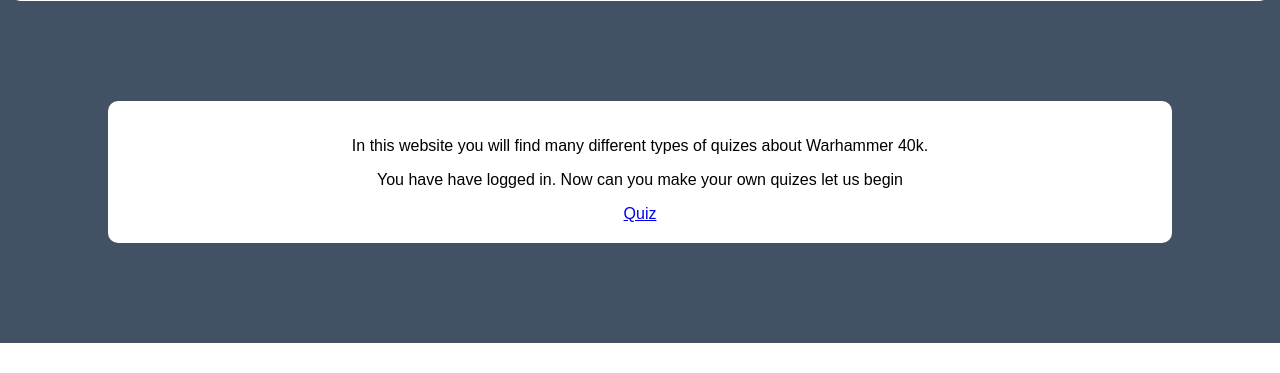
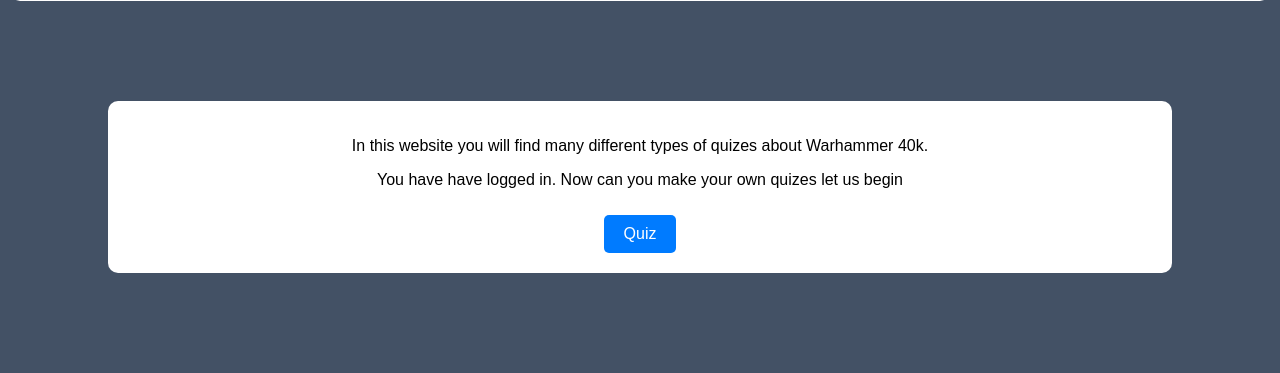
Before and after one commit to RoastPaper/Tverrfaglig_Oppgave, a PHP site: page /homepage.php in a window 1280 px wide; the page is wider, and only the part inside the window is pictured. Shown: the part 1081-1454 px from the top of that part. Before the commit the page ends 1424 px from the top of that part, so only its background shows below. Run offline with PHP 8.4, Linux system fonts and the light colour scheme; the visitor is signed in with stand-in values (Sample User, id 1).

Commit message:
Stylet knappen quiz.

```diff
--- a/homepage.php
+++ b/homepage.php
@@ -40,7 +40,7 @@
       <p>In this website you will find many different types of quizes about Warhammer 40k.</p>
 	  <div>
 		<p>You have have logged in. Now can you make your own quizes let us begin </p>
-		<a href="quiz.php">Quiz</a>
+		<a href="quiz.php" class="login-btn">Quiz</a>
 	</div>
     </div>
   </article>
```
